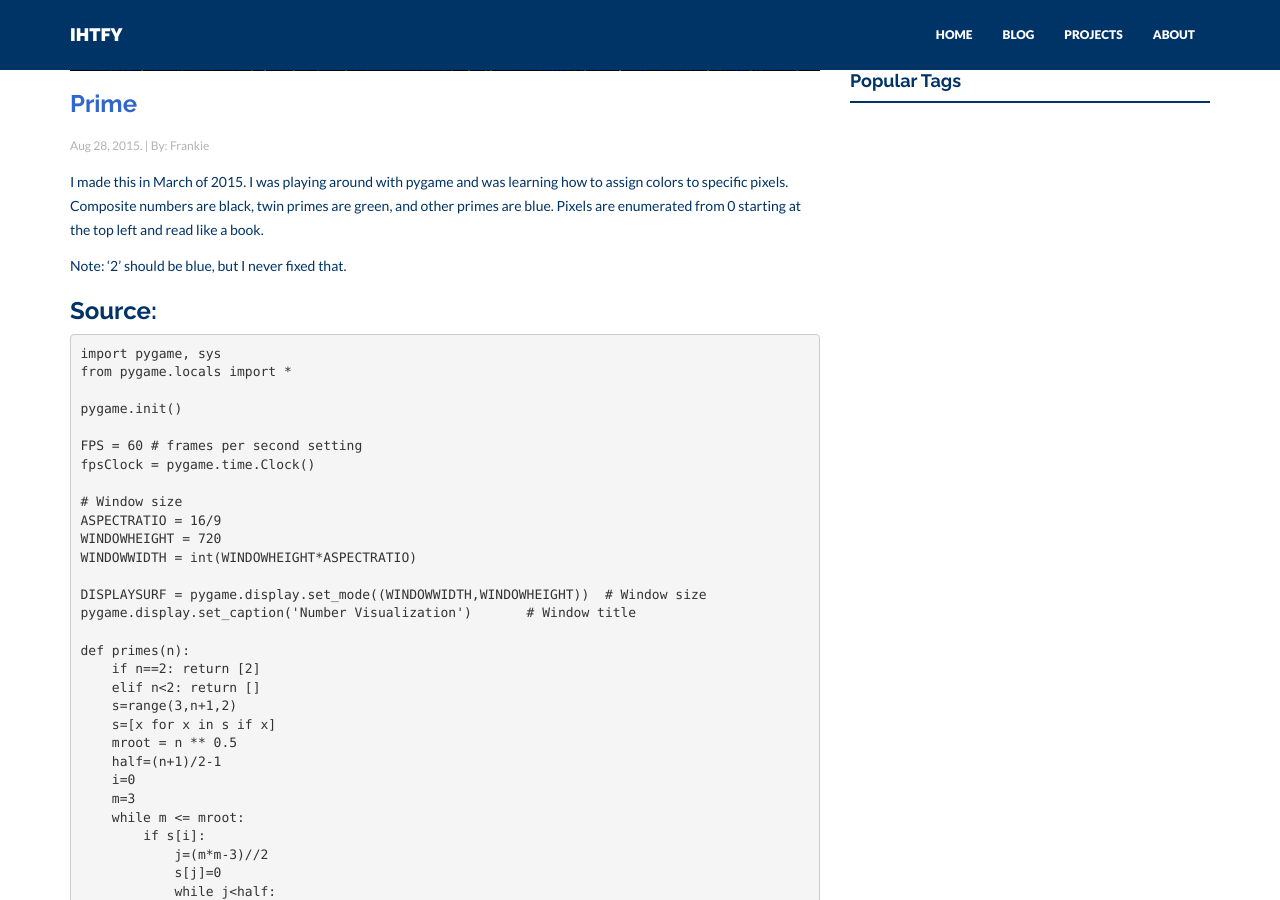
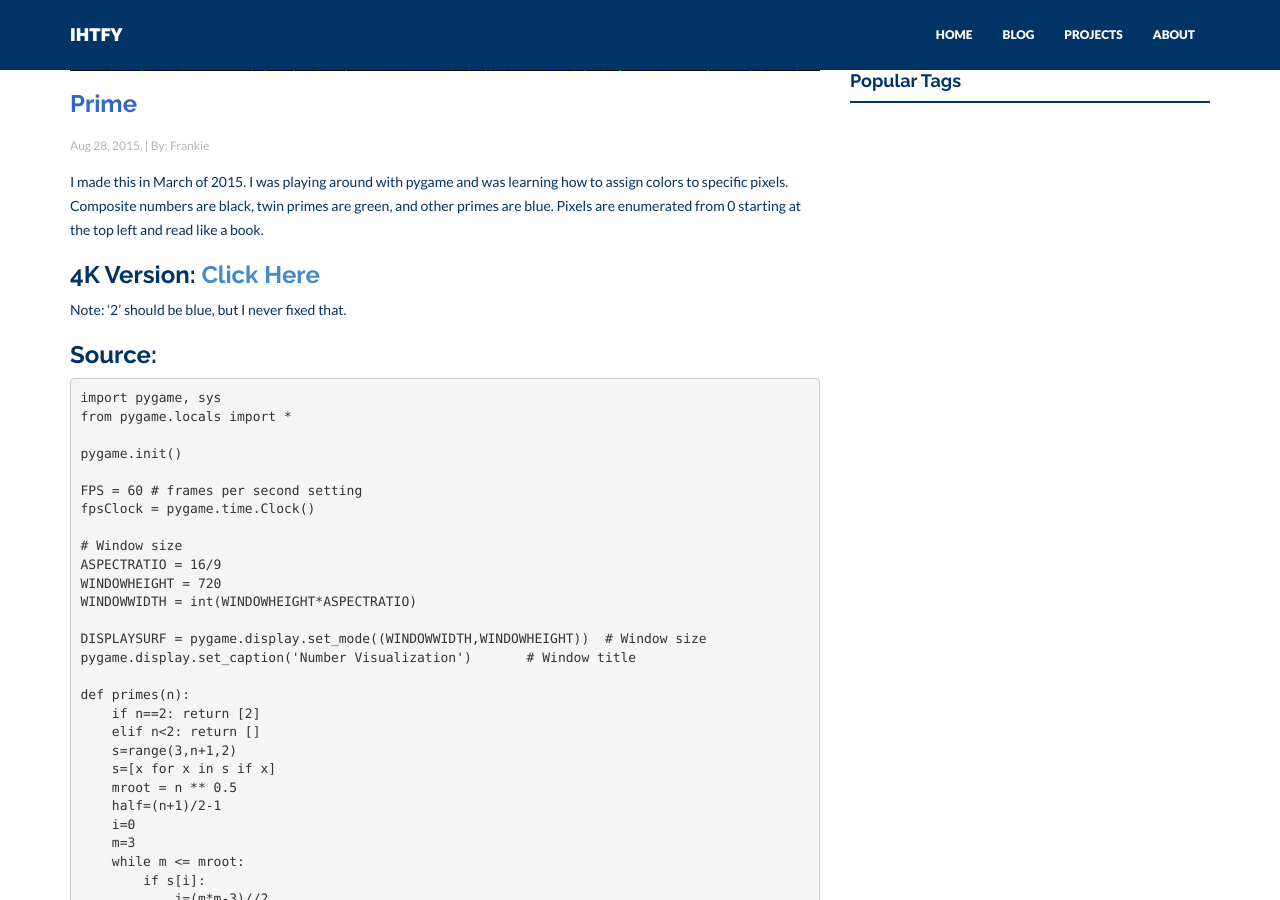
Before and after one commit to IHTFY/-DEFUNCT-frankiemercado.github.io, a Jekyll site: the page built from _posts/blog/2015-08-28-prime.markdown, in a window 1280 px wide and 900 px high, scrolled down 607 px. Built offline with Jekyll 4.4.1, drawn with Linux system fonts in a browser that asks for light colours; nearby versions of some CDN libraries.

Commit message:
Reformatted primes

```diff
--- a/_posts/blog/2015-08-28-prime.markdown
+++ b/_posts/blog/2015-08-28-prime.markdown
@@ -13,6 +13,8 @@ thumb: primessmall.png
 ---
 I made this in March of 2015. I was playing around with pygame and was learning how to assign colors to specific pixels.
 Composite numbers are black, twin primes are green, and other primes are blue. Pixels are enumerated from 0 starting at the top left and read like a book.
+
+###4K Version: [Click Here](/assets/img/blog/4Kprimes.png)
 
 Note: '2' should be blue, but I never fixed that.
 
@@ -124,7 +126,3 @@ Note: '2' should be blue, but I never fixed that.
 
     if __name__ == '__main__':
         main()
-
-###4K Version:
-
-![4K version](/assets/img/blog/4Kprimes.png "4K Primes")
```
